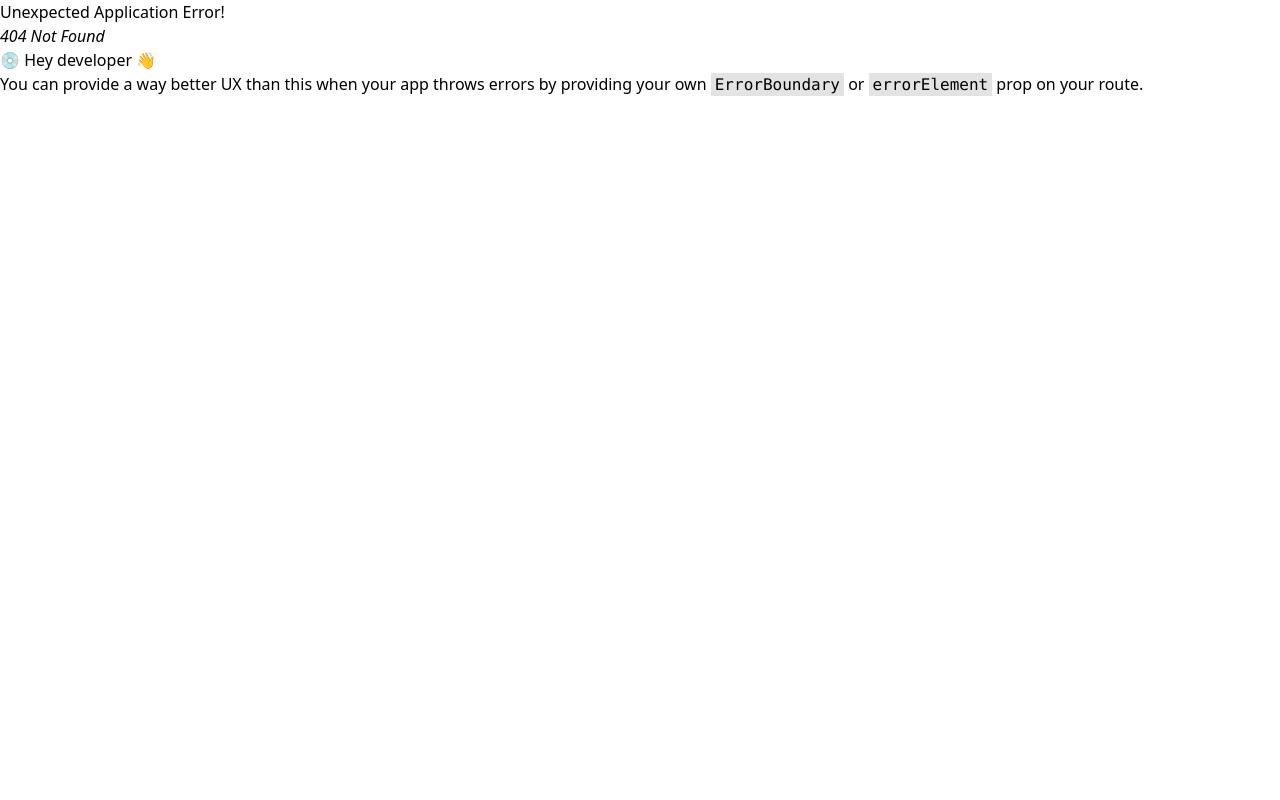
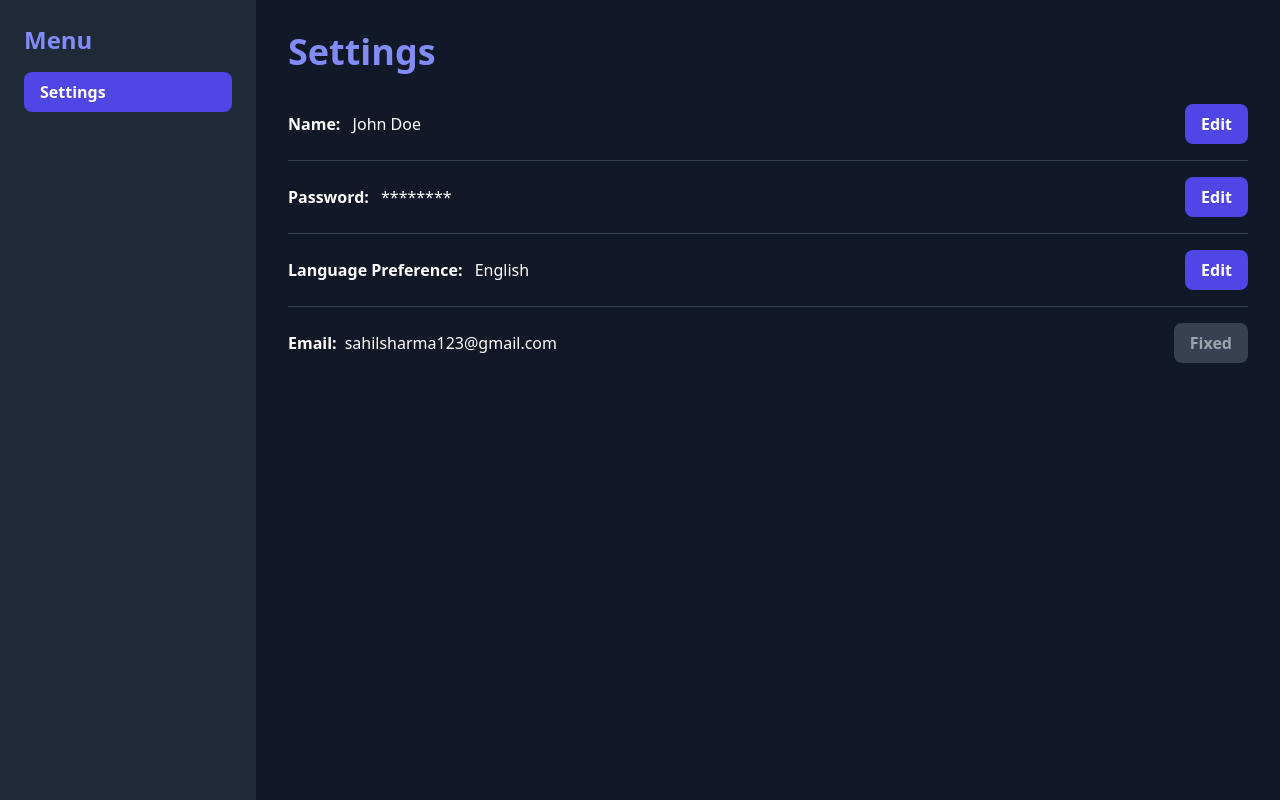
Before and after one commit to Sahil-Sharma06/Adhikar, a React (Vite) app in the folder Frontend/: page /setting in a window 1280 px wide. Before the commit this address had no page. Built offline with nearby package versions, Linux system fonts and the light colour scheme.

Commit message:
Chatbox and settings component + addition of different routes

```diff
--- /dev/null
+++ b/Frontend/src/Components/Chatbox.jsx
@@ -0,0 +1,56 @@
+import React, { useState } from 'react';
+
+const Chatbox = () => {
+  const [messages, setMessages] = useState([]);
+  const [inputMessage, setInputMessage] = useState('');
+
+  const handleSendMessage = () => {
+    if (inputMessage.trim()) {
+      setMessages([...messages, inputMessage]);
+      setInputMessage('');
+    }
+  };
+
+  return (
+    <div className="flex items-center justify-center min-h-screen text-white bg-gray-900">
+      <div className="w-full max-w-2xl p-6 bg-gray-800 rounded-lg shadow-lg">
+        <h1 className="mb-6 text-3xl font-bold text-center">Chatbox</h1>
+
+        {/* Chat Display Area */}
+        <div className="p-4 mb-4 overflow-y-auto bg-gray-700 rounded-lg h-80">
+          {messages.length > 0 ? (
+            messages.map((msg, index) => (
+              <div key={index} className="mb-2">
+                <div className="max-w-xs p-2 break-words bg-indigo-600 rounded-lg">
+                  {msg}
+                </div>
+              </div>
+            ))
+          ) : (
+            <div className="text-center text-gray-400">No messages yet</div>
+          )}
+        </div>
+
+        {/* Input Area */}
+        <div className="flex items-center space-x-3">
+          <input
+            type="text"
+            value={inputMessage}
+            onChange={(e) => setInputMessage(e.target.value)}
+            onKeyDown={(e) => e.key === 'Enter' && handleSendMessage()}
+            placeholder="Type a message..."
+            className="w-full px-4 py-2 bg-gray-700 border border-gray-600 rounded-lg focus:outline-none focus:ring-2 focus:ring-indigo-500"
+          />
+          <button
+            onClick={handleSendMessage}
+            className="px-4 py-2 font-bold bg-indigo-600 rounded-lg hover:bg-indigo-500 active:bg-indigo-700"
+          >
+            Send
+          </button>
+        </div>
+      </div>
+    </div>
+  );
+};
+
+export default Chatbox;
--- /dev/null
+++ b/Frontend/src/Components/Settings.jsx
@@ -0,0 +1,121 @@
+import React, { useState } from 'react';
+
+const SettingsPage = () => {
+  const [isEditingName, setIsEditingName] = useState(false);
+  const [isEditingPassword, setIsEditingPassword] = useState(false);
+  const [isEditingLanguage, setIsEditingLanguage] = useState(false);
+
+  const [name, setName] = useState('John Doe');
+  const [password, setPassword] = useState('********');
+  const [language, setLanguage] = useState('English');
+  const [email] = useState('sahilsharma123@gmail.com'); // Fixed, can't be edited
+
+  return (
+    <div className="flex min-h-screen text-white bg-gray-900">
+
+      {/* Sidebar */}
+      <aside className="w-64 p-6 bg-gray-800">
+        <nav className="space-y-4">
+          <h2 className="text-2xl font-bold text-indigo-400">Menu</h2>
+          <ul>
+            <li className="px-4 py-2 font-semibold bg-indigo-600 rounded-lg">
+              <a href="#settings" className="block">Settings</a>
+            </li>
+          </ul>
+        </nav>
+      </aside>
+
+      {/* Settings Page Content */}
+      <main className="flex-1 p-8">
+        <h1 className="mb-8 text-4xl font-bold text-indigo-400">Settings</h1>
+
+        {/* Name Setting */}
+        <div className="flex items-center justify-between pb-4 mb-4 border-b border-gray-700">
+          <div className="flex-1">
+            <strong>Name:</strong> {isEditingName ? (
+              <input
+                type="text"
+                value={name}
+                onChange={(e) => setName(e.target.value)}
+                className="px-2 py-1 ml-2 bg-gray-700 border border-gray-600 rounded-lg focus:outline-none focus:ring-2 focus:ring-indigo-500"
+              />
+            ) : (
+              <span className="ml-2">{name}</span>
+            )}
+          </div>
+          <button
+            onClick={() => setIsEditingName(!isEditingName)}
+            className="px-4 py-2 font-bold bg-indigo-600 rounded-lg hover:bg-indigo-500 active:bg-indigo-700"
+          >
+            {isEditingName ? 'Save' : 'Edit'}
+          </button>
+        </div>
+
+        {/* Password Setting */}
+        <div className="flex items-center justify-between pb-4 mb-4 border-b border-gray-700">
+          <div className="flex-1">
+            <strong>Password:</strong> {isEditingPassword ? (
+              <input
+                type="password"
+                value={password}
+                onChange={(e) => setPassword(e.target.value)}
+                className="px-2 py-1 ml-2 bg-gray-700 border border-gray-600 rounded-lg focus:outline-none focus:ring-2 focus:ring-indigo-500"
+              />
+            ) : (
+              <span className="ml-2">{password}</span>
+            )}
+          </div>
+          <button
+            onClick={() => setIsEditingPassword(!isEditingPassword)}
+            className="px-4 py-2 font-bold bg-indigo-600 rounded-lg hover:bg-indigo-500 active:bg-indigo-700"
+          >
+            {isEditingPassword ? 'Save' : 'Edit'}
+          </button>
+        </div>
+
+        {/* Language Preference */}
+        <div className="flex items-center justify-between pb-4 mb-4 border-b border-gray-700">
+          <div className="flex-1">
+            <strong>Language Preference:</strong> {isEditingLanguage ? (
+              <select
+                value={language}
+                onChange={(e) => setLanguage(e.target.value)}
+                className="px-2 py-1 ml-2 bg-gray-700 border border-gray-600 rounded-lg focus:outline-none focus:ring-2 focus:ring-indigo-500"
+              >
+                <option>English</option>
+                <option>Hindi</option>
+                <option>Bengali</option>
+                <option>Tamil</option>
+                <option>Telugu</option>
+              </select>
+            ) : (
+              <span className="ml-2">{language}</span>
+            )}
+          </div>
+          <button
+            onClick={() => setIsEditingLanguage(!isEditingLanguage)}
+            className="px-4 py-2 font-bold bg-indigo-600 rounded-lg hover:bg-indigo-500 active:bg-indigo-700"
+          >
+            {isEditingLanguage ? 'Save' : 'Edit'}
+          </button>
+        </div>
+
+        {/* Email (Fixed) */}
+        <div className="flex items-center justify-between pb-4 mb-4">
+          <div className="flex-1">
+            <strong>Email:</strong>
+            <span className="ml-2">{email}</span>
+          </div>
+          <button
+            disabled
+            className="px-4 py-2 font-bold text-gray-400 bg-gray-700 rounded-lg cursor-not-allowed"
+          >
+            Fixed
+          </button>
+        </div>
+      </main>
+    </div>
+  );
+};
+
+export default SettingsPage;
--- a/Frontend/src/main.jsx
+++ b/Frontend/src/main.jsx
@@ -12,6 +12,8 @@ import Homepage from './page/Homepage.jsx';
 import Login from './Components/Login.jsx';
 import Signup from './Components/Signup.jsx';
 import Analyzer from './Components/Analyzer.jsx';
+import Chatbox from './Components/Chatbox.jsx';
+import Settings from './Components/Settings.jsx';
 
 const router= createBrowserRouter(
   createRoutesFromElements(
@@ -20,6 +22,8 @@ const router= createBrowserRouter(
       <Route path='/login' element={<Login/>}/>
       <Route path='/register' element={<Signup/>}/>
       <Route path='/analyze' element={<Analyzer/>}/>
+      <Route path='/chat' element={<Chatbox/>}/>
+      <Route path='/setting' element={<Settings/>}/>
     </Route>
   )
 )
```
